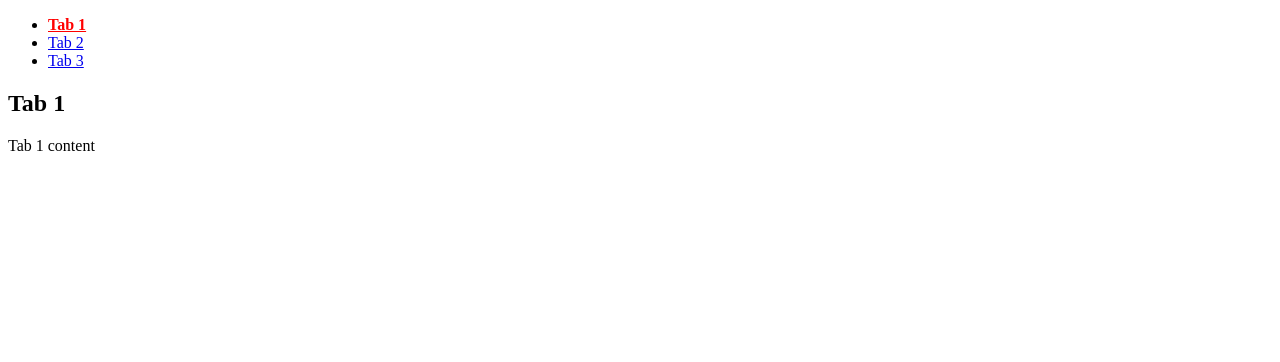
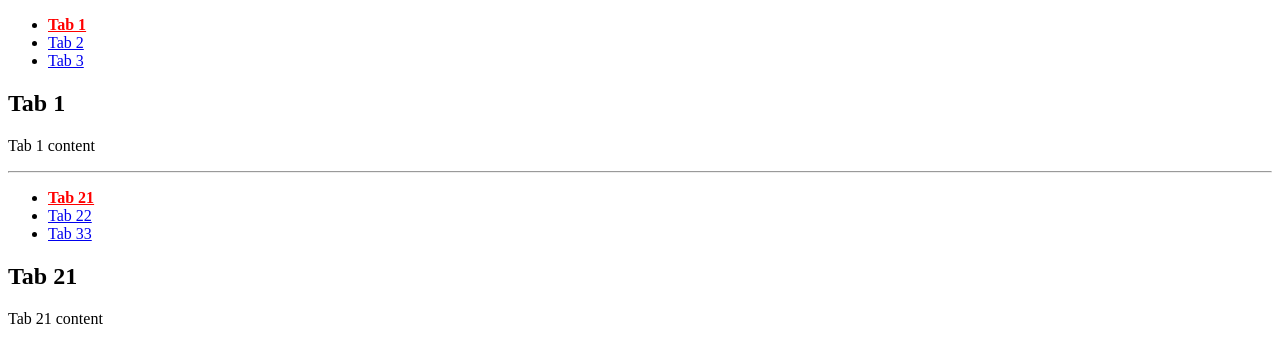
Before and after one commit to mycvlnn/Tabzy.js, a website: page index.html in a window 1280 px wide. Drawn offline with Linux system fonts and the light colour scheme.

Commit message:
feat: implement multiple tab

```diff
--- a/index.html
+++ b/index.html
@@ -34,33 +34,35 @@
             <p>Tab 3 content</p>
         </div>
 
+        <hr />
+
         <!-- Tab 2 -->
-        <!-- <ul id="tabs2">
+        <ul id="tabs2">
             <li>
-                <a href="#tab21">Tab 1</a>
+                <a href="#tab21">Tab 21</a>
             </li>
             <li>
-                <a href="#tab22">Tab 2</a>
+                <a href="#tab22">Tab 22</a>
             </li>
             <li>
-                <a href="#tab23">Tab 3</a>
+                <a href="#tab23">Tab 33</a>
             </li>
         </ul>
 
         <div id="tab21">
-            <h2>Tab 1</h2>
-            <p>Tab 1 content</p>
+            <h2>Tab 21</h2>
+            <p>Tab 21 content</p>
         </div>
 
         <div id="tab22">
-            <h2>Tab 2</h2>
-            <p>Tab 2 content</p>
+            <h2>Tab 22</h2>
+            <p>Tab 22 content</p>
         </div>
 
         <div id="tab23">
-            <h2>Tab 3</h2>
-            <p>Tab 3 content</p>
-        </div> -->
+            <h2>Tab 23</h2>
+            <p>Tab 23 content</p>
+        </div>
         <script src="./src/tabzy.js"></script>
     </body>
 </html>
--- a/src/tabzy.js
+++ b/src/tabzy.js
@@ -33,7 +33,7 @@ Tabzy.prototype._setActiveTab = function (tabActive) {
     panelActive.hidden = false;
     if (this.options.remberTab) {
         const params = new URLSearchParams(window.location.search);
-        params.set("active_tab", tabActive.getAttribute("href").split("#")[1]);
+        params.set(this.options.queryActiveKey, tabActive.getAttribute("href").split("#")[1]);
         window.history.pushState({}, "", "?" + params.toString());
     }
 };
@@ -43,7 +43,7 @@ Tabzy.prototype._init = function () {
 
     if (this.options.remberTab) {
         const params = new URLSearchParams(window.location.search);
-        const activeTabName = params.get("active_tab");
+        const activeTabName = params.get(this.options.queryActiveKey);
         const tabActiveFound = this.tabs.find(
             (tab) => tab.getAttribute("href") === `#${activeTabName}`
         );
@@ -102,4 +102,10 @@ function Tabzy(selector, options) {
 
 const tabzy = new Tabzy("tabs", {
     remberTab: true,
+    queryActiveKey: "active_key",
 });
+
+const tabzy2 = new Tabzy("tabs2", {
+    remberTab: true,
+    queryActiveKey: "tab_active",
+});
```
